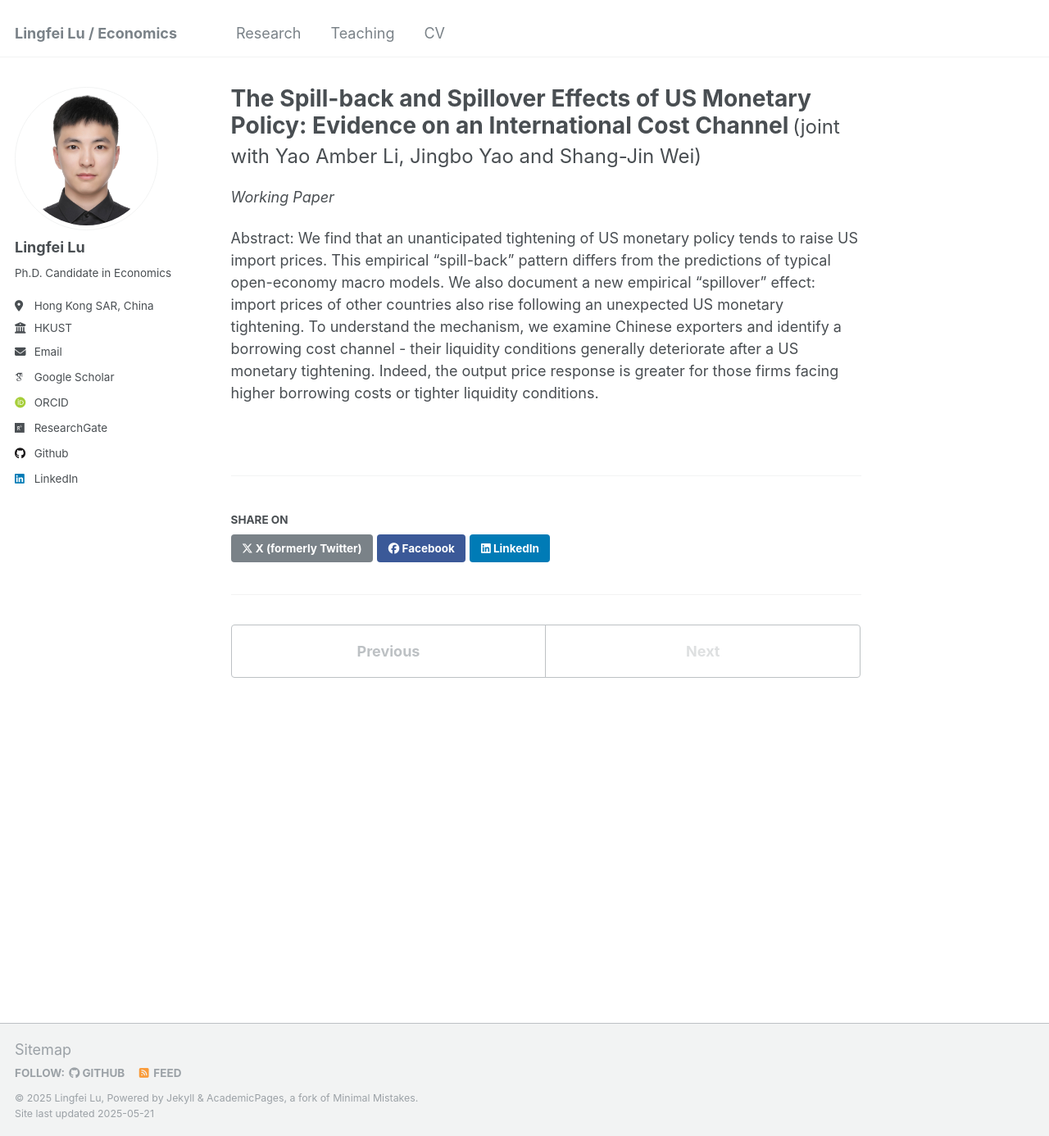
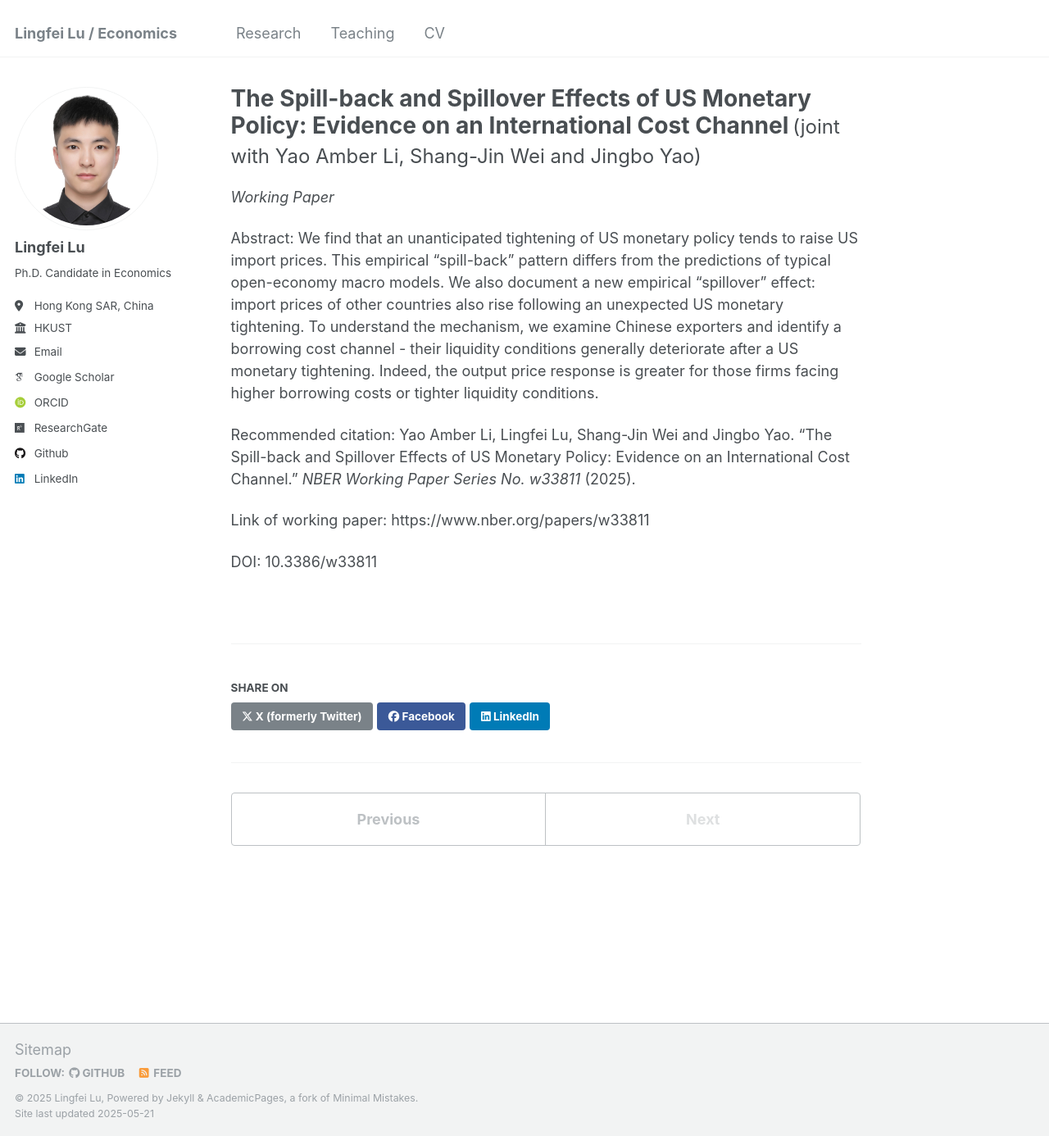
Before and after one commit to lingfei-daniel-lu/lingfei-daniel-lu.github.io, a Jekyll site: the page built from _working_papers/MPS_LLWY.md, in a window 1280 px wide and 1386 px high. Shown: the whole window at 82% size. Built offline with Jekyll 4.4.1, drawn with Linux system fonts in a browser that asks for light colours; some web fonts are replaced.

Commit message:
Update NBER and SSRN links

```diff
--- a/_pages/research.html
+++ b/_pages/research.html
@@ -6,7 +6,7 @@ author_profile: true
 ---
 
 {% if site.author.googlescholar %}
-  You can also find my articles on <a href="{{ site.author.googlescholar }}" target="_blank">my Google Scholar profile</a>.
+  You can also find my articles on my <a href="{{ site.author.googlescholar }}" target="_blank">Google Scholar profile</a>.
 {% endif %}
 
 {% include base_path %}
--- a/_working_papers/MPS_LLWY.md
+++ b/_working_papers/MPS_LLWY.md
@@ -1,16 +1,22 @@
 ---
-date: 24/3/2025
+date: 19/05/2025
 collection: working_papers
 permalink: /working_papers/MPS_LLWY
 title: "The Spill-back and Spillover Effects of US Monetary Policy: Evidence on an International Cost Channel"
 excerpt: 'We find that an unanticipated tightening of US monetary policy tends to raise US import prices. This empirical "spill-back" pattern differs from the predictions of typical open-economy macro models. We also document a new empirical "spillover" effect: import prices of other countries also rise following an unexpected US monetary tightening. To understand the mechanism, we examine Chinese exporters and identify a borrowing cost channel - their liquidity conditions generally deteriorate after a US monetary tightening. Indeed, the output price response is greater for those firms facing higher borrowing costs or tighter liquidity conditions.'
 custom_excerpt: 'true'
-coauthors: 'Yao Amber Li, Jingbo Yao and Shang-Jin Wei'
-citation: 'Yao Amber Li, Lingfei Lu, Jingbo Yao and Shang-Jin Wei "The Spill-back and Spillover Effects of US Monetary Policy: Evidence on an International Cost Channel." Working paper (2025)'
-cv_citation_authors: 'Yao Amber Li, Jingbo Yao and Shang-Jin Wei'
-cv_citation_other: '<i>Working Paper</i> (2025).'
-wppaperurl: ''
+coauthors: 'Yao Amber Li, Shang-Jin Wei and Jingbo Yao'
+citation: 'Yao Amber Li, Lingfei Lu, Shang-Jin Wei and Jingbo Yao. "The Spill-back and Spillover Effects of US Monetary Policy: Evidence on an International Cost Channel." <i>NBER Working Paper Series No. w33811</i> (2025).'
+cv_citation_authors: 'Yao Amber Li, Shang-Jin Wei and Jingbo Yao'
+cv_citation_other: '<i>NBER Working Paper Series w33811</i> (2025).'
+wppaperurl: 'https://www.nber.org/papers/w33811'
 slidesurl: ''
 output: true
 ---
 Abstract: We find that an unanticipated tightening of US monetary policy tends to raise US import prices. This empirical "spill-back" pattern differs from the predictions of typical open-economy macro models. We also document a new empirical "spillover" effect: import prices of other countries also rise following an unexpected US monetary tightening. To understand the mechanism, we examine Chinese exporters and identify a borrowing cost channel - their liquidity conditions generally deteriorate after a US monetary tightening. Indeed, the output price response is greater for those firms facing higher borrowing costs or tighter liquidity conditions.
+
+Recommended citation: Yao Amber Li, Lingfei Lu, Shang-Jin Wei and Jingbo Yao. "The Spill-back and Spillover Effects of US Monetary Policy: Evidence on an International Cost Channel." <i>NBER Working Paper Series No. w33811</i> (2025).
+
+Link of working paper: https://www.nber.org/papers/w33811
+
+DOI: 10.3386/w33811
--- /dev/null
+++ b/google1467c2b3c0ffab39.html
@@ -0,0 +1 @@
+google-site-verification: google1467c2b3c0ffab39.html
```
Also changed, not shown: _pages/about.md (+8 -4 lines), _pages/cv.md (+1 -1 lines), _working_papers/CreditERPT_LLZ_JEBO.md (+11 -5 lines), _works_in_progress/Imp-Exp-ER_JMP.md (added, +16 -0 lines).
